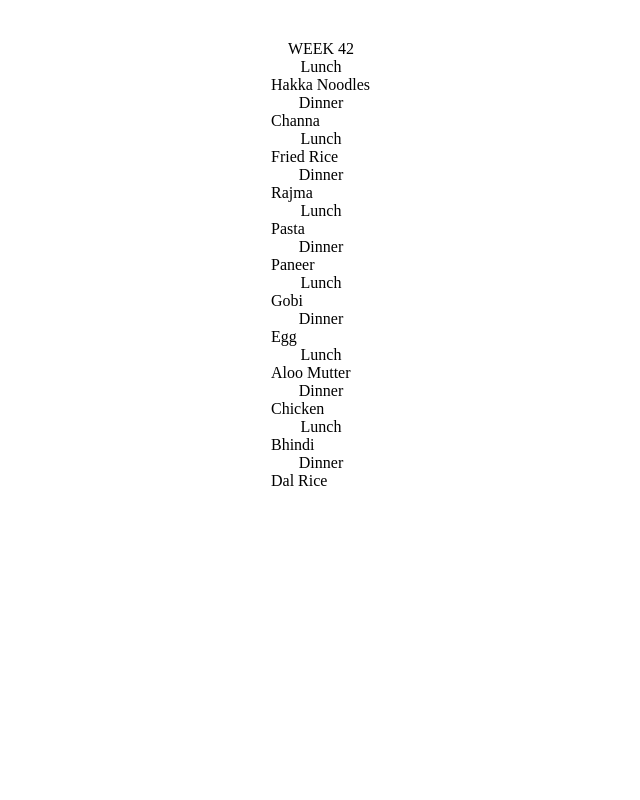
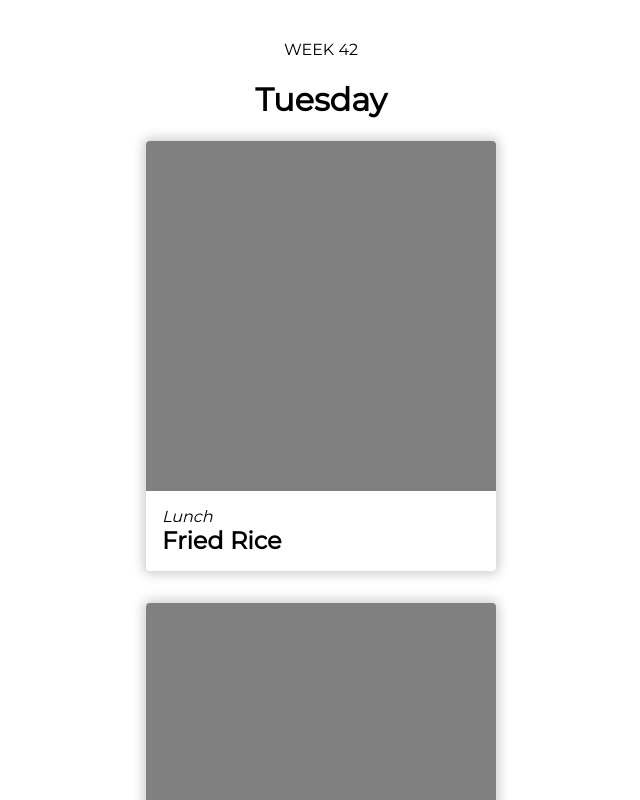
Before and after one commit to akashgudi/daily-menu-project, a React (Vite) app: page / in a window 1280 px wide. Shown: the top 800 px of the page, without its empty margins (319-959 px from the left). Built offline with nearby package versions, Linux system fonts and the light colour scheme.

Commit message:
created base ui

```diff
--- a/src/App.jsx
+++ b/src/App.jsx
@@ -5,7 +5,6 @@ import React from 'react'
 import proteins from './data/proteins.json'
 import regular from './data/regular.json'
 //import consts
-import { } from './constants/constants'
 //import utils
 import { generateMenu } from './utils/generateMenu'
 import { shuffle } from './utils/shuffle'
@@ -13,21 +12,19 @@ import { ValidateMenu } from './utils/validateMenu'
 import { getWeek } from './utils/getWeek'
 //import components
 import { ItemCard } from './components/itemCard/ItemCard'
+import { DayCard } from './components/itemCard/DayCard/DayCard'
 
 function App() {
   const today = new Date()
-  const [menu, setMenu] = useState(ValidateMenu(shuffle(generateMenu(proteins, regular),today)))
+  const [menu, setMenu] = useState(ValidateMenu(shuffle(generateMenu(proteins, regular), today)))
   return (
-    <>
+    <div className='app-body'>
       <div>{`WEEK ${getWeek(today)}`}</div>
       {menu.map((item, idx) =>
-      <React.Fragment key={idx}>
-        Lunch
-        <ItemCard item={item[0]} />
-        Dinner
-        <ItemCard item={item[1]} />
-      </React.Fragment>)}
-    </>
+        <React.Fragment key={idx}>
+          <DayCard day={idx} item={item} />
+        </React.Fragment>)}
+    </div>
   )
 }
 
--- /dev/null
+++ b/src/components/itemCard/DayCard/DayCard.jsx
@@ -0,0 +1,12 @@
+import { DAYS_OF_WEEK } from "../../../constants/constants"
+import { ItemCard } from "../ItemCard"
+import './DayCard.scss'
+
+export function DayCard({ item, day }) {
+    const today = new Date()
+    if (day+1==today.getDay()) return <div className="day-card">
+        <h1>{DAYS_OF_WEEK[day]}</h1>
+        <ItemCard item={item[0]} meal={"Lunch"}/>
+        <ItemCard item={item[1]} meal={"Dinner"}/>
+    </div >
+}
--- /dev/null
+++ b/src/components/itemCard/DayCard/DayCard.scss
@@ -0,0 +1,7 @@
+.day-card {
+    width: 100%;
+    display: flex;
+    flex-direction: column;
+    align-items: center;
+
+}
--- a/src/components/itemCard/ItemCard.jsx
+++ b/src/components/itemCard/ItemCard.jsx
@@ -1,8 +1,12 @@
 import './itemCard.scss'
 
 
-export const ItemCard = ({item}) => {
+export const ItemCard = ({ item, meal }) => {
     return <div className='item-card'>
-        <div className='item-card-subsection'>{item.name}</div>
+        <div className='item-photo'></div>
+        <div className='item-label'>
+            <div className="meal-label">{meal}</div>
+            <div className='dish-label'>{item.name}</div>
+        </div>
     </div>
 }
--- a/src/components/itemCard/itemCard.scss
+++ b/src/components/itemCard/itemCard.scss
@@ -1,13 +1,27 @@
 .item-card {
-    display: flex;
+    margin-bottom:32px;
+    min-width: 250px;
+    max-width: 350px;
+    width: 100%;;
+    border-radius: 4px;
+    overflow: hidden;
+    box-shadow: 0 0 12px 3px rgba(0,0,0,0.2);
+    // padding: 16px;
     gap: 16px;
     justify-content: center;
-
-    &-subsection {
-        width: 100px;
+    .item-photo {
+        background-color: grey;
+        aspect-ratio: 1;
+    }
+    .item-label {
+        padding: 16px;
         text-align: left;
-        &.is-protein {
-            text-transform: capitalize;
-        }
+    }
+    .meal-label {
+        font-style: italic;
+    }
+    .dish-label {
+        font-size: 1.5rem;
+        font-weight: 600;
     }
 }
--- a/src/constants/constants.js
+++ b/src/constants/constants.js
@@ -3,3 +3,4 @@ export const COOK_DAYS_IN_WEEK = 6
 export const COOK_MEALS_PER_DAY = 2
 export const NUM_OF_MEALS_PER_WEEK = COOK_DAYS_IN_WEEK * COOK_MEALS_PER_DAY
 export const NUM_OF_PROTEINS = proteins.length
+export const DAYS_OF_WEEK =  ["Monday", "Tuesday", "Wednesday", "Thursday", "Friday", "Saturday"];
--- a/src/index.css
+++ b/src/index.css
@@ -0,0 +1,6 @@
+@import url('https://fonts.googleapis.com/css2?family=Montserrat');
+
+
+* {
+    font-family: 'Montserrat', sans-serif;
+}
```
